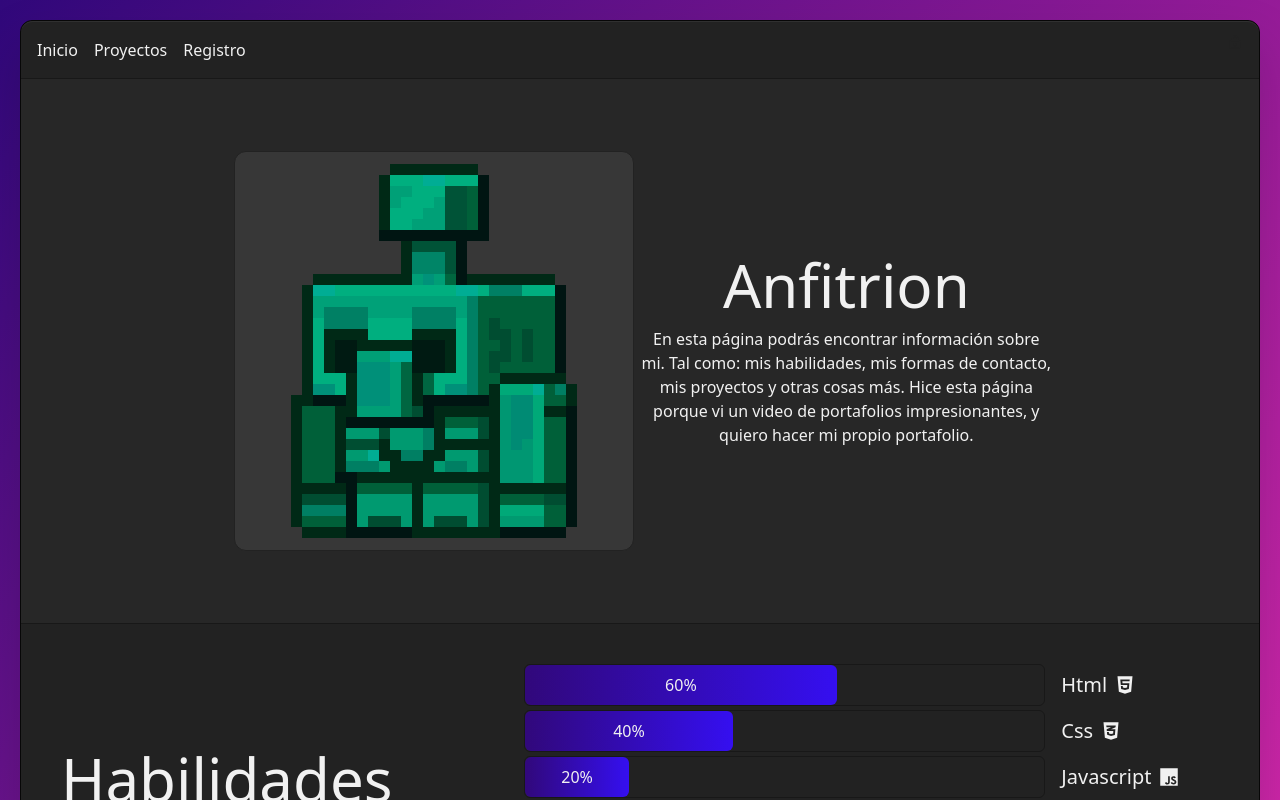
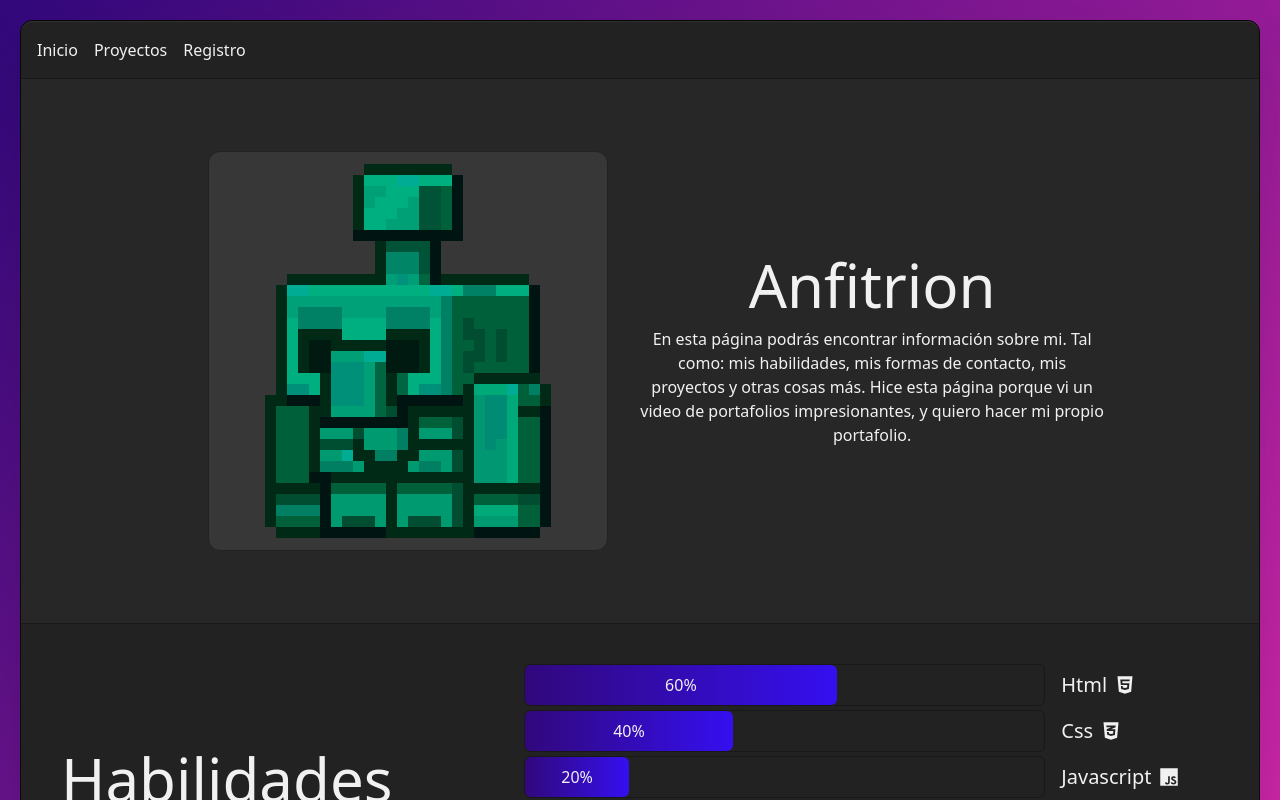
Before and after one commit to aAnfitrion/anfibiosis, a Next.js app: page / in a window 1280 px wide. Shown: the top 800 px of the page. Built offline with nearby package versions, Linux system fonts and the light colour scheme.

Commit message:
Ampliando el espacio de las columnas

```diff
--- a/components/index/MainPresentation.js
+++ b/components/index/MainPresentation.js
@@ -1,13 +1,13 @@
 export default function MainPresentation() {
   return(
     <div className='py-8 bg-yaru-600 border-b border-yaru-500'>
-      <div className='grid grid-cols-6 my-10'>
-        <div className='flex justify-center col-start-2 col-span-2'>
+      <div className='grid grid-cols-8 my-10'>
+        <div className='flex justify-center col-start-2 col-span-3'>
           <div className='p-3 bg-yaru-700 rounded-xl border border-yaru-200'>
             <img src='/img/golem.png' />
           </div>
         </div>
-        <div className='flex items-center justify-center col-span-2'>
+        <div className='flex items-center justify-center col-span-3'>
           <div className='text-center'>
             <h1 className='text-6xl mb-3'>Anfitrion</h1>
             <p>En esta página podrás encontrar información sobre mi. Tal como: mis habilidades, mis formas de contacto, mis proyectos y otras cosas más. Hice esta página porque vi un video de portafolios impresionantes, y quiero hacer mi propio portafolio.</p>
```
